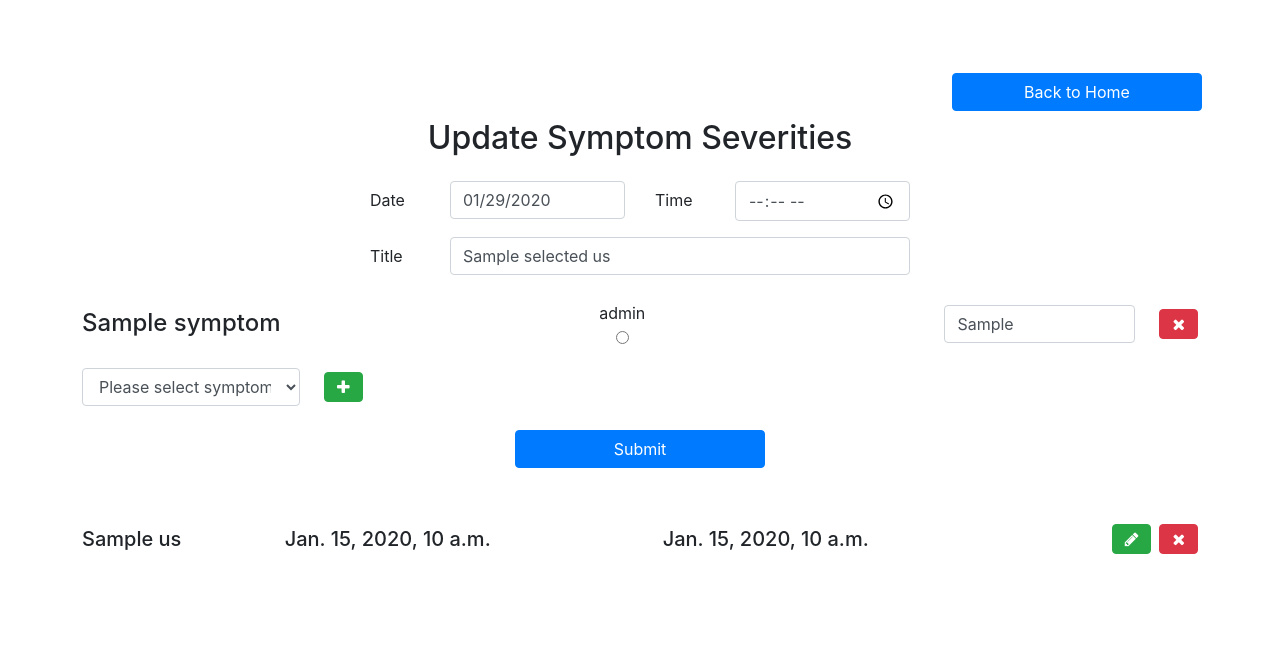
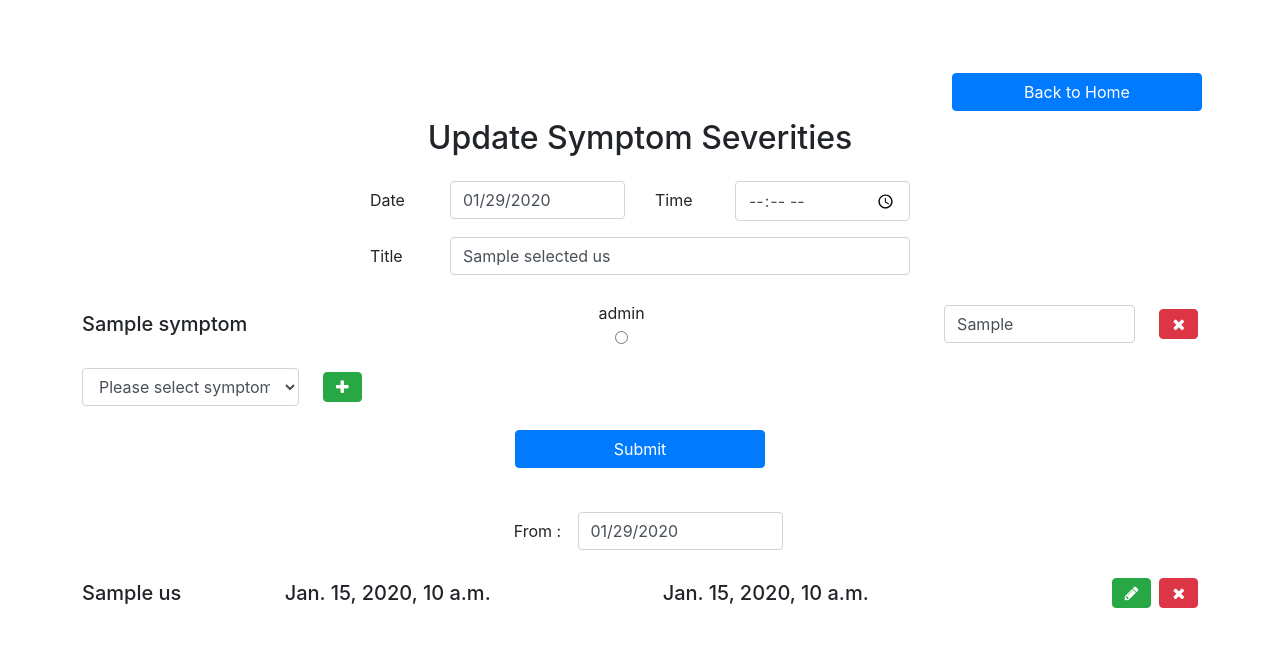
Before and after one commit to square1grp/WRW, a Django app: template wrw/templates/pages/update-symptom-severities.html in a window 1280 px wide. Shown: the top 647 px of the page. Run offline with Django 3.2, Linux system fonts and the light colour scheme; the template is opened without the code that fills it: most values are stand-ins (such as "Sample title", 1, 10 or a date in 2020); some libraries are stand-ins or nearby versions.

Commit message:
update complete uss page

```diff
--- a/wrw/static/js/update-symptom-severities.js
+++ b/wrw/static/js/update-symptom-severities.js
@@ -2,7 +2,7 @@ var getTrHTML = function (symptomID, symptomName, symptomLevels) {
     template = `
         <tr>
             <td class="align-middle" width="22%">
-                <h4 class="mb-0">SymptomName</h4>
+                <h5 class="mb-0">SymptomName</h5>
                 <input type="hidden" name="symptom_IDs" value="SymptomID"/>
             </td>
 
@@ -68,4 +68,9 @@ $(document).ready(function () {
             });
         }
     });
+
+    $("#date_filter").change(function () {
+        console.log($(this).val())
+        $("form.date_filter").submit();
+    });
 });
--- a/wrw/templates/pages/update-symptom-severities.html
+++ b/wrw/templates/pages/update-symptom-severities.html
@@ -80,7 +80,7 @@
                         {% for usss in selected_uss.usss_list %}
                             <tr>
                                 <td class="align-middle" width="22%">
-                                    <h4 class="mb-0">{{usss.symptom.name}}</h4>
+                                    <h5 class="mb-0">{{usss.symptom.name}}</h5>
                                     <input type="hidden" name="symptom_IDs" value="{{usss.symptom.id}}"/>
                                 </td>
 
@@ -112,7 +112,7 @@
                         {% for cus in cus_list %}
                             <tr>
                                 <td class="align-middle" width="22%">
-                                    <h4 class="mb-0">{{cus.getSymptomName}}</h4>
+                                    <h5 class="mb-0">{{cus.getSymptomName}}</h5>
                                     <input type="hidden" name="symptom_IDs" value="{{cus.symptom.id}}"/>
                                 </td>
 
@@ -178,6 +178,38 @@
     </div>
 
     <div class="row">
+        <div class="col-12 text-center">
+            <div class="row justify-content-md-center">
+                <div class="col-12 col-lg-3">
+                    <form class="date_filter" method="POST">
+                        {% csrf_token %}
+                        <input type="hidden" name="action" value="date_filter" />
+                        {% if selected_uss %}
+                            <input type="hidden" name="uss_id" value="{{selected_uss.id}}" />
+                        {% endif %}
+
+                        <div class="form-group row">
+                            <label for="date_filter" class="col-form-label label-1">From : </label>
+                            <input id="date_filter" name="date_filter" class="form-control col" required />
+
+                            <script>
+                                var date = "{{date_filter}}";
+
+                                $("#date_filter").datepicker({
+                                    autoclose: true,
+                                    maxDate: new Date(),
+                                    defaultDate: new Date(),
+                                    changeMonth: true,
+                                    changeYear: true
+                                });
+                                $("#date_filter").datepicker("setDate", date);
+                            </script>
+                        </div>
+                    </form>
+                </div>
+            </div>
+        </div>
+
         <table class="w-100 table table-borderless uss-list">
             <tbody>
                 {% for uss in uss_list %}
@@ -192,6 +224,7 @@
 
                                     <input type="hidden" name="action" value="edit"/>
                                     <input type="hidden" name="uss_id" value="{{uss.id}}"/>
+                                    <input type="hidden" name="date_filter" value="{{date_filter}}"/>
 
                                     <button class="btn btn-success edit" type="submit">
                                         <i class="fa fa-pencil" aria-hidden="true"></i>
```
Also changed, not shown: wrw/views/update_symptom_severities.py (+33 -8 lines).
